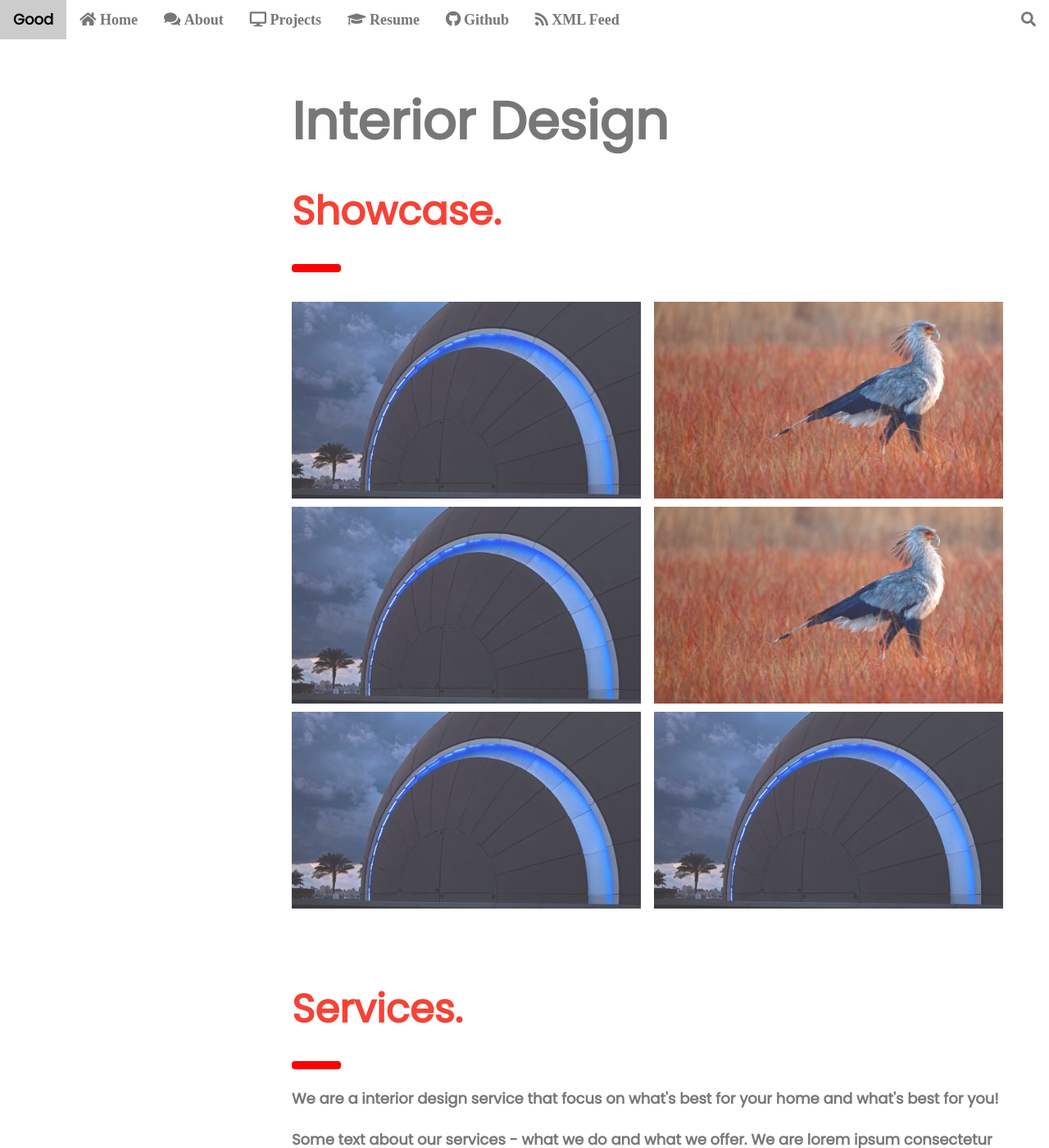
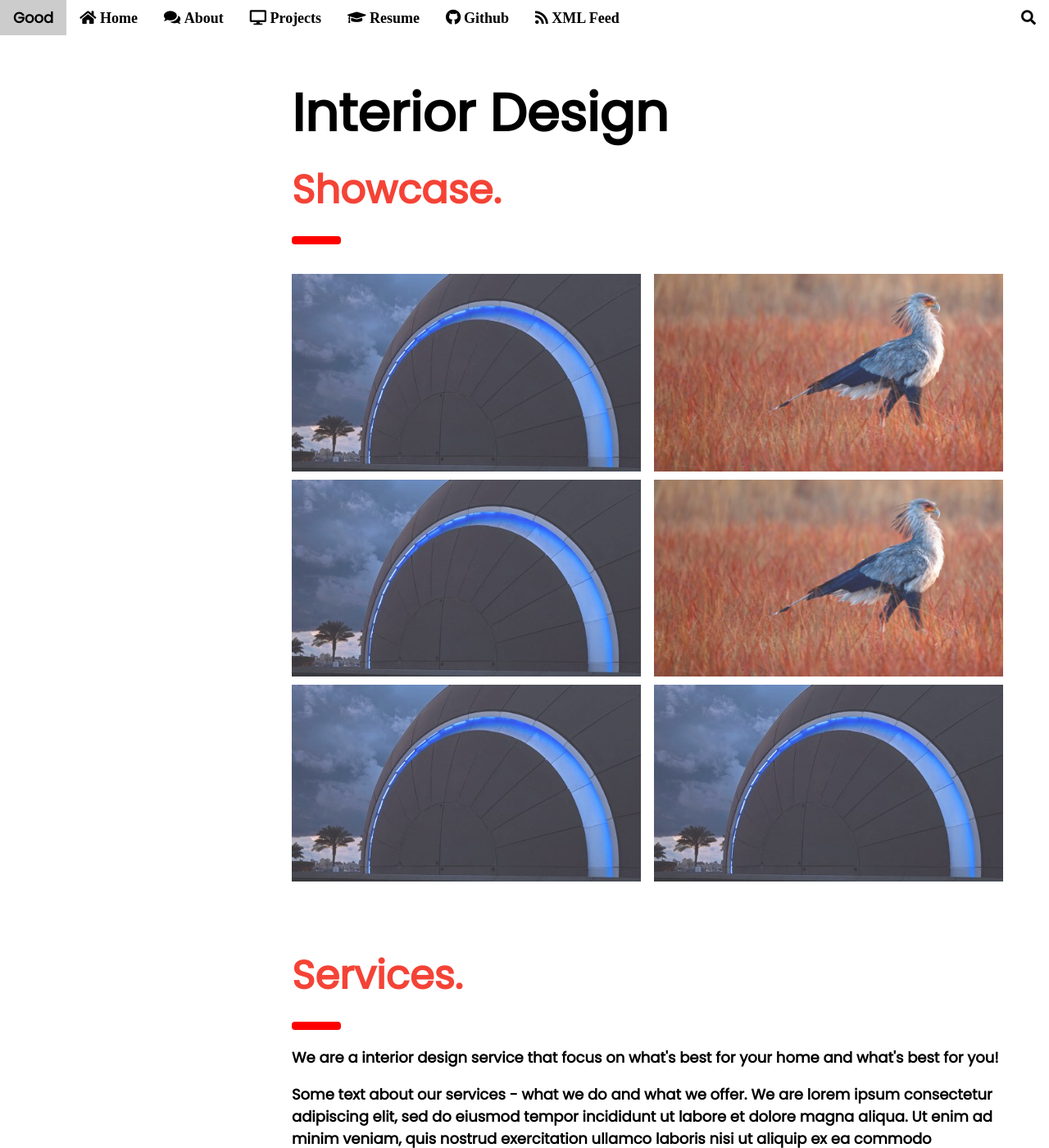
Before and after one commit to chipprogrammers/Good, a Jekyll site: the page built from index.html, in a window 1280 px wide and 1400 px high. Shown: the whole window at 82% size. Built offline with Jekyll 4.4.1, drawn with Linux system fonts in a browser that asks for light colours; comment, search, counter and statistics services are not loaded.

Commit message:
Update main.css

```diff
--- a/assets/css/main.css
+++ b/assets/css/main.css
@@ -1,5 +1,5 @@
 body,h1,h2,h3,h4,h5 {font-family: "Poppins", sans-serif}
-body,html {font-size:18px; font-weight:700; height: 100%; color: #777;  line-height: 1.8;}
+body {font-size:18px; font-weight:700;}
 .w3-half img{margin-bottom:-6px;margin-top:16px;opacity:0.8;cursor:pointer}
 .w3-half img:hover{opacity:1}
 
```
